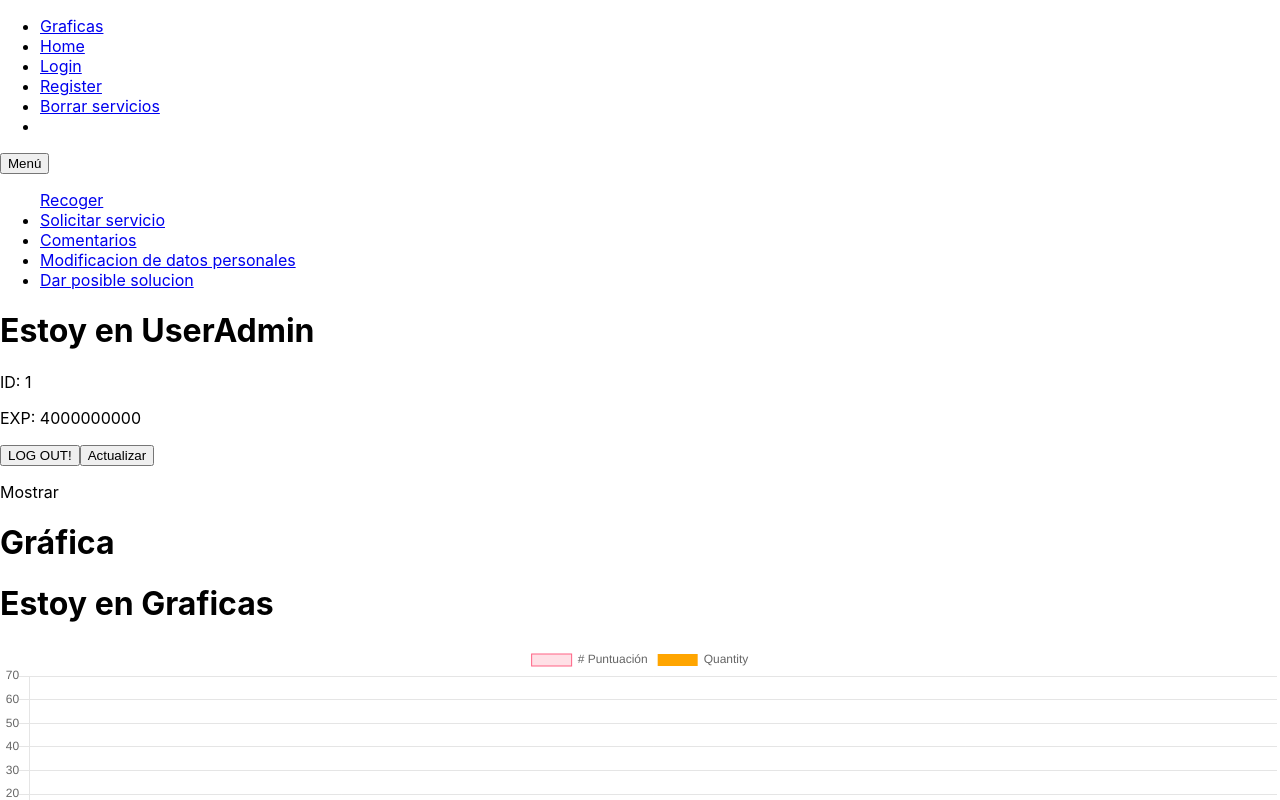
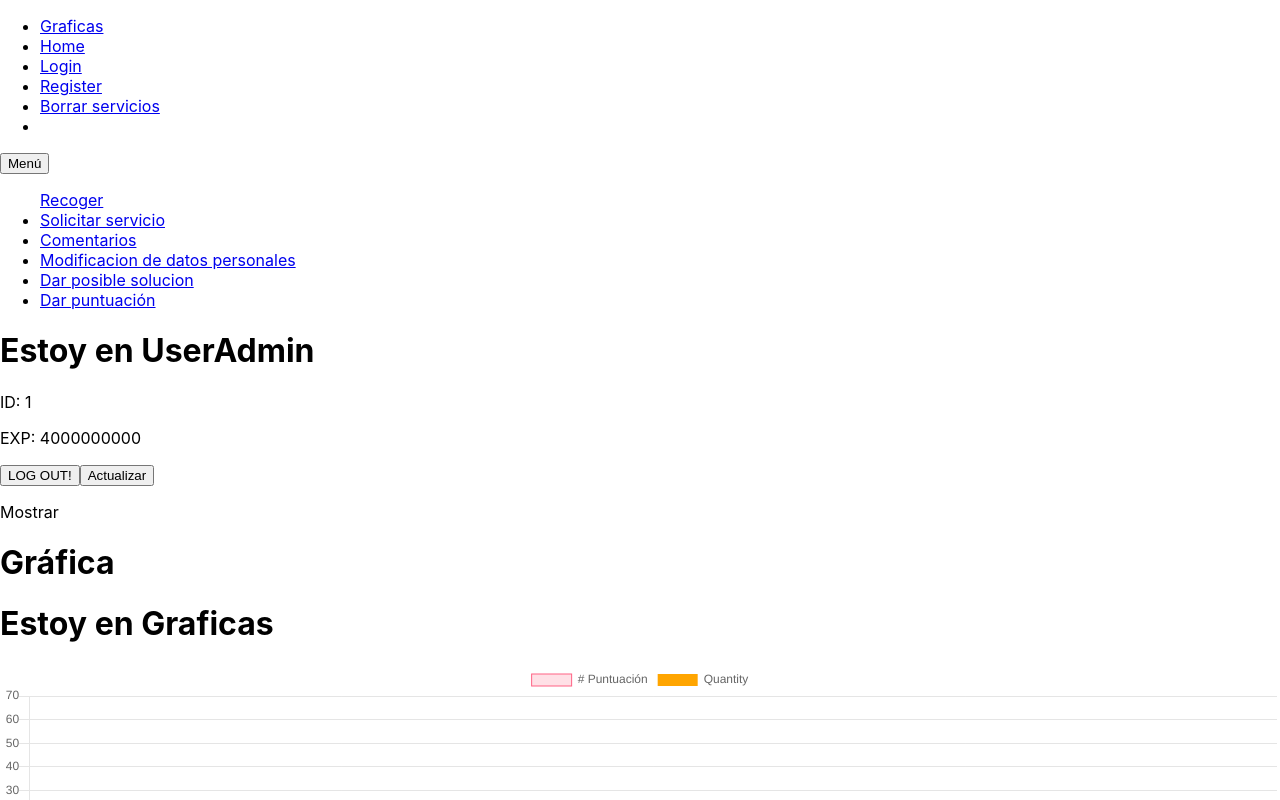
Before and after one commit to Surribas1980/necesidadesdigitales, a React (Create React App) app in the folder FRONT/: page /useradmin in a window 1280 px wide. Shown: the top 800 px of the page. Built offline with nearby package versions, Linux system fonts and the light colour scheme; no server answers; sample sign-in values are in the browser's storage.

Commit message:
Empezando con añadir puntuacion

```diff
--- a/FRONT/src/Pages/UserAdmin.js
+++ b/FRONT/src/Pages/UserAdmin.js
@@ -10,6 +10,7 @@ import InsertComentarios from './InsertComentarios';
 import Comentarios from './Comentarios';
 import ModificacionDatos from '../components/User/ModificacionDatos';
 import Solucion from '../components/User/Solucion';
+import DarPuntuacion from '../components/User/DarPuntuacion';
 
 
 function UserAdmin(){
@@ -73,6 +74,9 @@ function UserAdmin(){
                 <li>
                     <Link to= "/darsolucion">Dar posible solucion</Link>
                 </li>
+                <li>
+                    <Link to= "/darpuntuacion">Dar puntuación</Link>
+                </li>
             </ul>
             <Route path="/darsolucion">
             </Route>
@@ -84,6 +88,9 @@ function UserAdmin(){
             </Route>
             <Route path="/datospersonales">
                 <ModificacionDatos />
+            </Route>
+            <Route path="/darpuntuacion">
+                <DarPuntuacion></DarPuntuacion>
             </Route>
             <Route path="/darsolucion">
                 <Solucion nosolucionados={serviciosNoSolucionados}/>
--- a/FRONT/src/components/User/AportarSolucion.js
+++ b/FRONT/src/components/User/AportarSolucion.js
@@ -12,7 +12,7 @@ export default function AportarSolucion(props){
 
     };
 
-    return (<>
+    return (<><h2>Inserte la solución al servicio {id}</h2>
     <form onSubmit={handleSubmit(onSubmit)}>
 
         <label htmlFor="ficheros">Inserte los ficheros</label>
--- /dev/null
+++ b/FRONT/src/components/User/DarPuntuacion.js
@@ -0,0 +1,3 @@
+export default function DarPuntuacion(){
+    return(<><h1>Estoy en dar puntuación</h1></>);
+}
```
